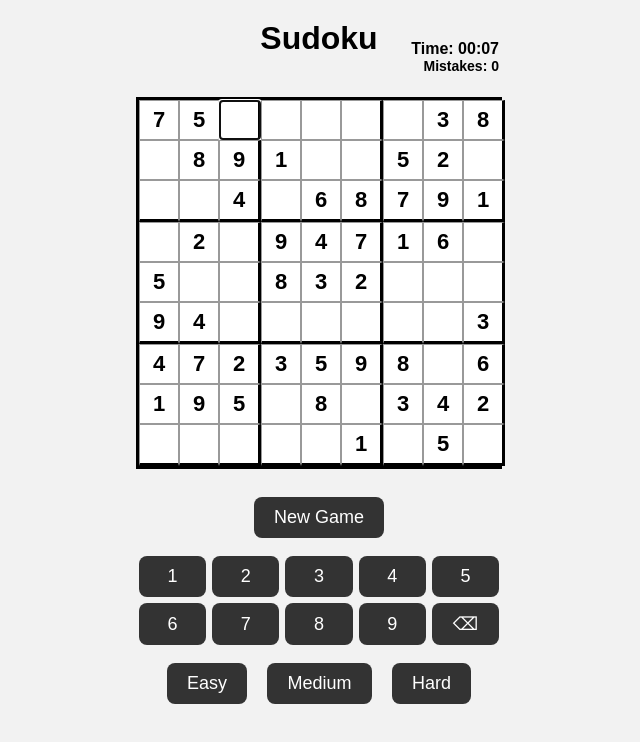
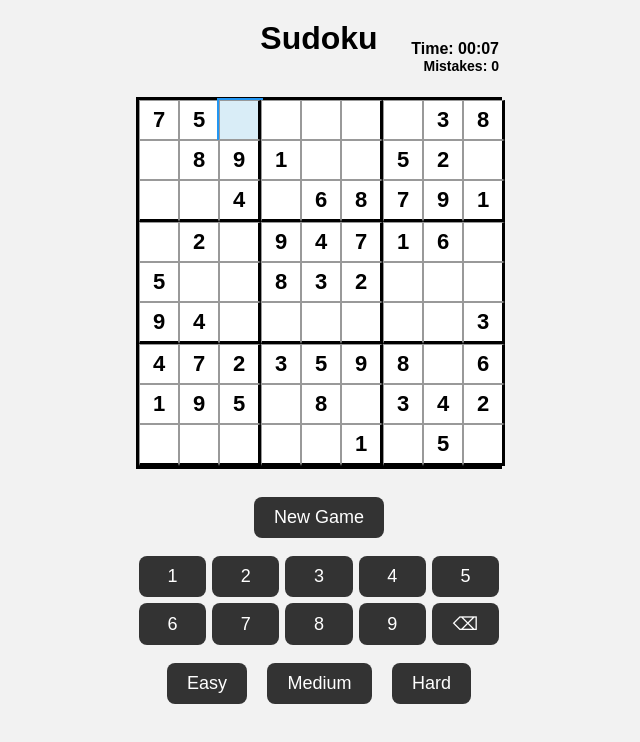
Before and after one commit to mahatodeepak/Sudoku, a plain HTML site: page index.html in a window 1280 px wide. Both pictures are taken after a click on the element 561 px from the left and 120 px from the top of the page. Shown: the whole page, without its empty margins (321-961 px from the left). Drawn offline with Linux system fonts and the light colour scheme.

Commit message:
Update index.html

```diff
--- a/index.html
+++ b/index.html
@@ -101,6 +101,10 @@ button {
   padding: 10px 0;
   font-size: 18px;
     }
+  .cell.selected {
+  background: #d9edf7;
+  outline: 2px solid #2196f3;
+  }
 </style>
 </head>
 
@@ -256,7 +260,12 @@ function createBoard() {
     cell.className = "cell";
     cell.addEventListener("click", function() {
   if (puzzle[i] === 0) {
+    document.querySelectorAll(".cell").forEach(c => {
+      c.classList.remove("selected");
+    });
+
     selectedCell = this;
+    this.classList.add("selected");
   }
 });
 
```
